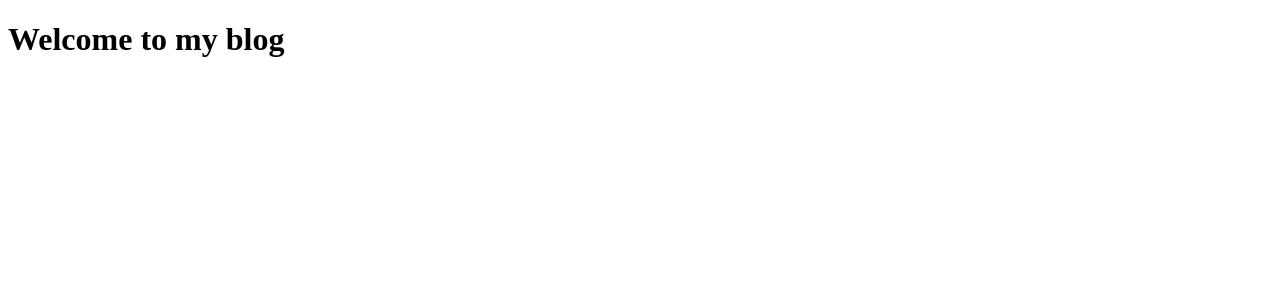
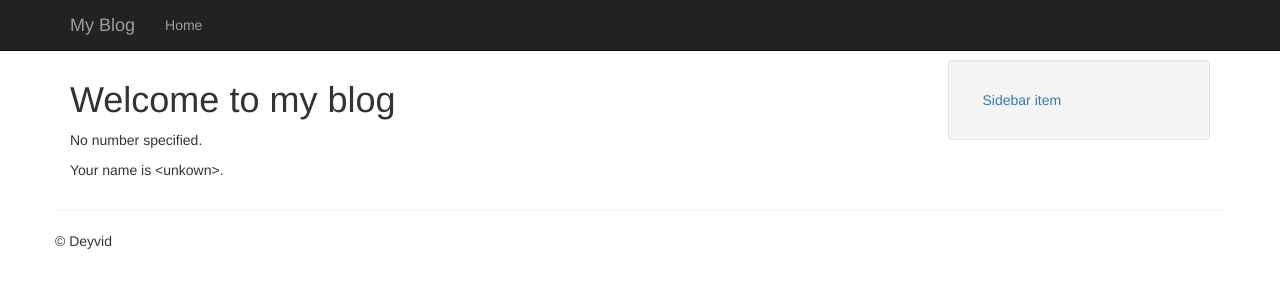
Before and after one commit to deyvidyury/learning_flask_framework, a Flask app: template blog/blog/app/templates/homepage.html in a window 1280 px wide. Shown: the top 300 px of the page. Run offline with Flask 2, Linux system fonts and the light colour scheme; the template is opened without the code that fills it, so the values that code supplies are empty; some libraries are stand-ins or nearby versions.

Commit message:
basic templates

```diff
--- /dev/null
+++ b/blog/blog/app/templates/base.html
@@ -0,0 +1,61 @@
+<!DOCTYPE html>
+<html lang="en">
+<head>
+  <meta charset="UTF-8">
+  <meta name="viewport" content="width=device-width, initial-scale=1.0">
+  <title>{% block title %}{% endblock %} | My Blog</title>
+  <link rel="stylesheet" href="https://maxcdn.bootstrapcdn.com/bootstrap/3.3.7/css/bootstrap.min.css" integrity="sha384-BVYiiSIFeK1dGmJRAkycuHAHRg32OmUcww7on3RYdg4Va+PmSTsz/K68vbdEjh4u" crossorigin="anonymous">
+  <style>
+    body {
+      padding-top: 60px;
+    }
+  </style>
+  {% block extra_styles %}{% endblock %}
+</head>
+<body class="{% block body_class %}{% endblock %}">
+  <div class="navbar navbar-inverse navbar-fixed-top">
+    <div class="container">
+      <div class="navbar-header">
+        <button class="navbar-toggle" type="button" data-toggle="collapse" data-target=".navbar-collapse">
+          <span class="sr-only">Toggle navigation</span>
+          <span class="icon-bar"></span>
+          <span class="icon-bar"></span>
+          <span class="icon-bar"></span>
+        </button>
+        <a href="#" class="navbar-brand">{% block branding %}My Blog{% endblock %}</a>
+      </div>
+      <div class="collapr navbar-collapse">
+        <ul class="nav navbar-nav">
+          <li><a href="/">Home</a></li>
+          {% block entra_nav %}{% endblock %}
+        </ul>
+      </div>
+    </div>
+  </div>
+  <div class="container">
+    <div class="row">
+      <div class="col-md-9">
+        <h1>{% block content_title %}{% endblock %}</h1>
+        {% block content %}{% endblock %}
+      </div>
+      <div class="col-md-3">
+        {% block sidebar %}
+          <ul class="well nav nav-stacked">
+            <li><a href="#">Sidebar item</a></li>
+          </ul>
+        {% endblock %}
+      </div>
+    </div>
+    <div class="row">
+      <hr>
+      <footer>
+        <p>&copy; Deyvid</p>
+      </footer>
+    </div>
+  </div>
+
+  <script src="https://maxcdn.bootstrapcdn.com/bootstrap/3.3.7/js/bootstrap.min.js" integrity="sha384-Tc5IQib027qvyjSMfHjOMaLkfuWVxZxUPnCJA7l2mCWNIpG9mGCD8wGNIcPD7Txa" crossorigin="anonymous"></script>
+  <script src="https://ajax.googleapis.com/ajax/libs/jquery/1.12.4/jquery.min.js"></script>
+  {% block extra_scripts %}{% endblock %}
+</body>
+</html>
--- a/blog/blog/app/templates/homepage.html
+++ b/blog/blog/app/templates/homepage.html
@@ -1,11 +1,20 @@
-<!DOCTYPE html>
-<html lang="en">
-<head>
-  <meta charset="UTF-8">
-  <meta name="viewport" content="width=device-width, initial-scale=1.0">
-  <title>Blog</title>
-</head>
-<body>
-  <h1>Welcome to my blog</h1>
-</body>
-</html>
+{% extends "base.html" %}
+
+{% block content_title %}Welcome to my blog{% endblock %}
+
+{% block content %}
+  {% if number %}
+    <p>Your number is {{number|int}}</p>
+    <ul>
+      {% for i in range(number|int) %}
+        {% if i is divisibleby 2 %}
+          <li>{{i}}</li>
+        {% endif %}
+      {% endfor %}
+    </ul>
+  {% else %}
+    <p>No number specified.</p>
+  {% endif %}
+
+  <p>Your name is {{name|default('<unkown>', True)}}.</p>
+{% endblock %}
--- a/blog/blog/app/views.py
+++ b/blog/blog/app/views.py
@@ -1,6 +1,9 @@
+from flask import render_template, request
 from app import app
 
 
 @app.route('/')
 def homepage():
-    return 'Home page'
+    name = request.args.get('name')
+    number = request.args.get('number')
+    return render_template('homepage.html', name=name, number=number)
```
